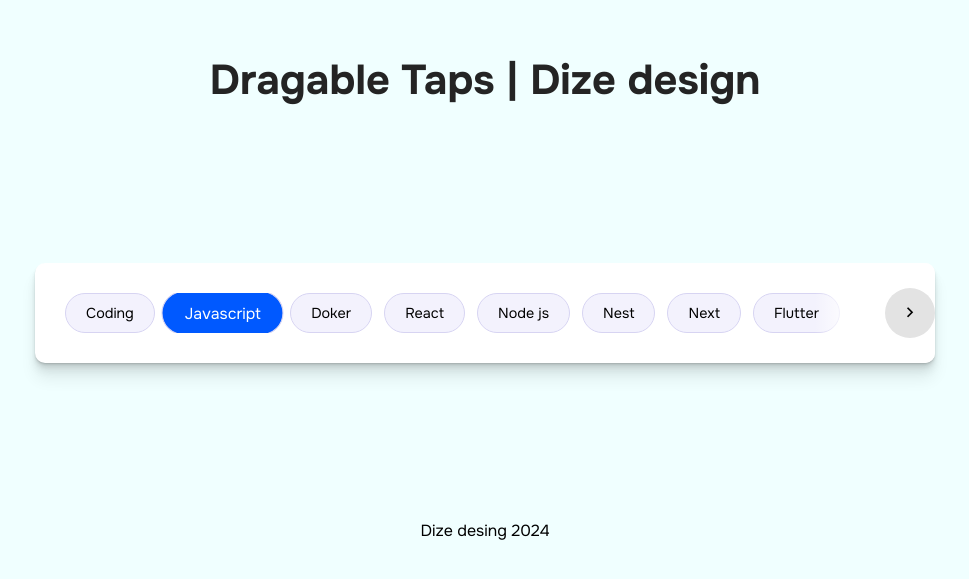
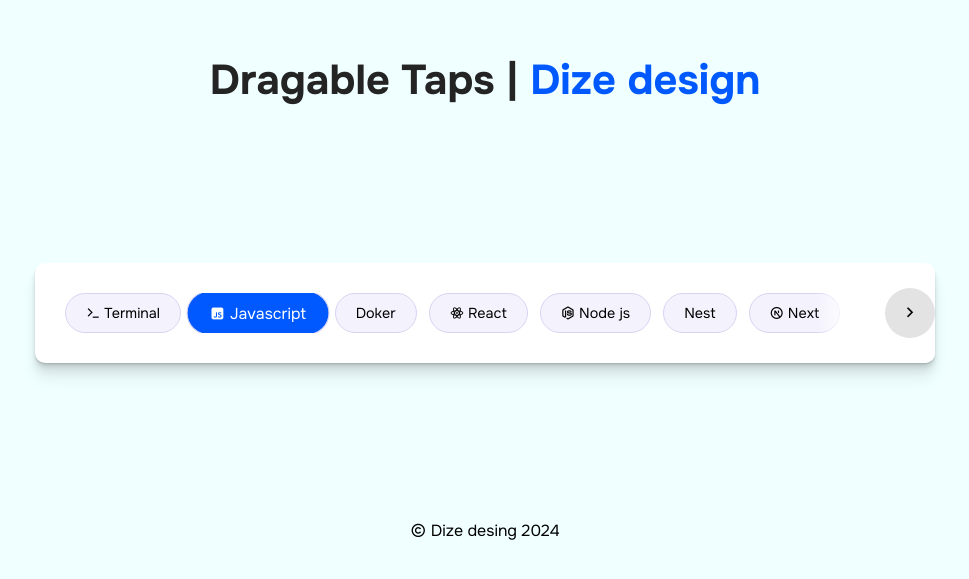
Before and after one commit to codewithandres/-28DayCode-Dragble-taps, a plain HTML site: page index.html in a window 1280 px wide. Shown: the part 103-682 px from the top of the page, without its empty margins (155-1124 px from the left). Drawn offline with nearby package versions, Linux system fonts and the light colour scheme.

Commit message:
ultimos stilos

```diff
--- a/index.html
+++ b/index.html
@@ -14,29 +14,29 @@
 </head>
 
 <body>
-    <h1>Dragable Taps | Dize design</h1>
+    <h1>Dragable Taps | <span>Dize design</span></h1>
     <div class="wrappper">
         <div class="icon"><i id="left" class="ri-arrow-left-s-line"></i></div>
         <ul class="tab-box">
-            <li class="tap">Coding</li>
-            <li class="tap active">Javascript</li>
+            <li class="tap"><i class="ri-terminal-fill"></i> Terminal</li>
+            <li class="tap active"><i class="ri-javascript-fill"></i> Javascript</li>
             <li class="tap">Doker</li>
-            <li class="tap">React</li>
-            <li class="tap">Node js</li>
-            <li class="tap">Nest</li>
-            <li class="tap">Next</li>
-            <li class="tap">Flutter</li>
-            <li class="tap">Git</li>
+            <li class="tap"><i class="ri-reactjs-line"></i> React</li>
+            <li class="tap"><i class="ri-nodejs-line"></i> Node js</li>
+            <li class="tap"> Nest</li>
+            <li class="tap"><i class="ri-nextjs-line"></i> Next</li>
+            <li class="tap"><i class="ri-flutter-fill"></i> Flutter</li>
+            <li class="tap"><i class="ri-git-branch-line"></i> Git</li>
             <li class="tap">TypeScript</li>
-            <li class="tap">Nest</li>
-            <li class="tap">Next</li>
-            <li class="tap">Flutter</li>
-            <li class="tap">Git</li>
-            <li class="tap">TypeScript</li>
+            <li class="tap"><i class="ri-angularjs-fill"></i> Angular</li>
+            <li class="tap"><i class="ri-vuejs-line"></i> Vue</li>
+            <li class="tap"><i class="ri-openai-fill"></i> Open IA</li>
+            <li class="tap"><i class="ri-tailwind-css-fill"></i> Tailwind</li>
+            <li class="tap"><i class="ri-supabase-line"></i> Supabase</li>
         </ul>
         <div class="icon"><i id="rigth" class="ri-arrow-right-s-line"></i></div>
     </div>
-    <footer> Dize desing 2024</footer>
+    <footer><i class="ri-copyright-line"></i> Dize desing 2024</footer>
 </body>
 
 </html>
--- a/main.css
+++ b/main.css
@@ -24,6 +24,10 @@
 h1 {
     font-size: 2.6rem;
     color: hsl(0, 0%, 14%);
+}
+
+h1 span {
+    color: #0059ff;
 }
 
 .wrappper {
```
